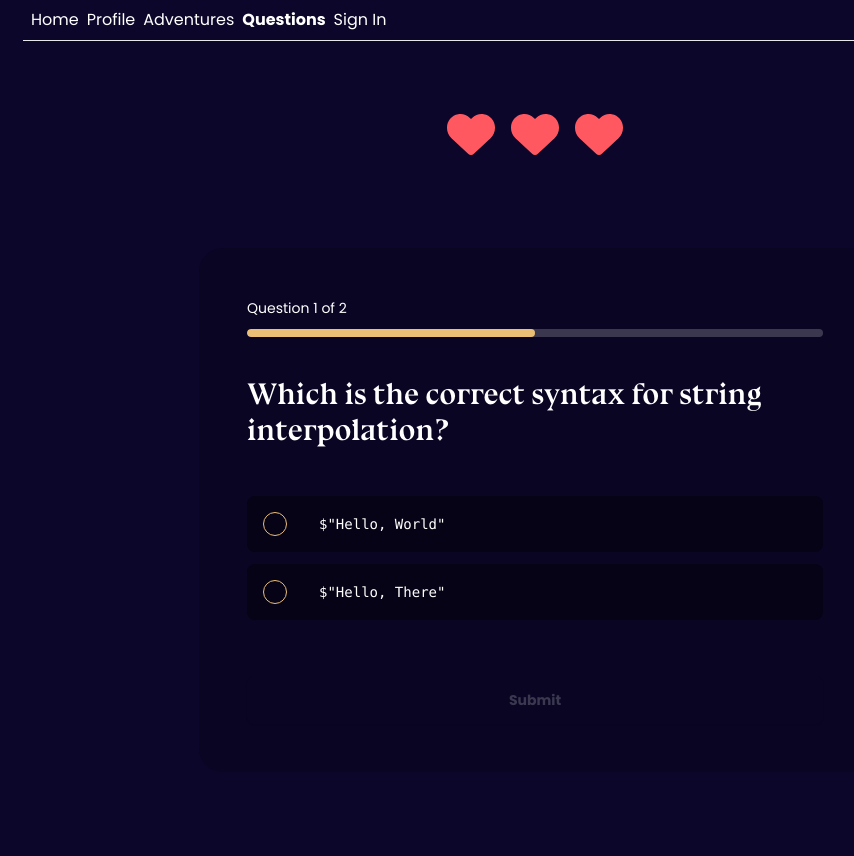
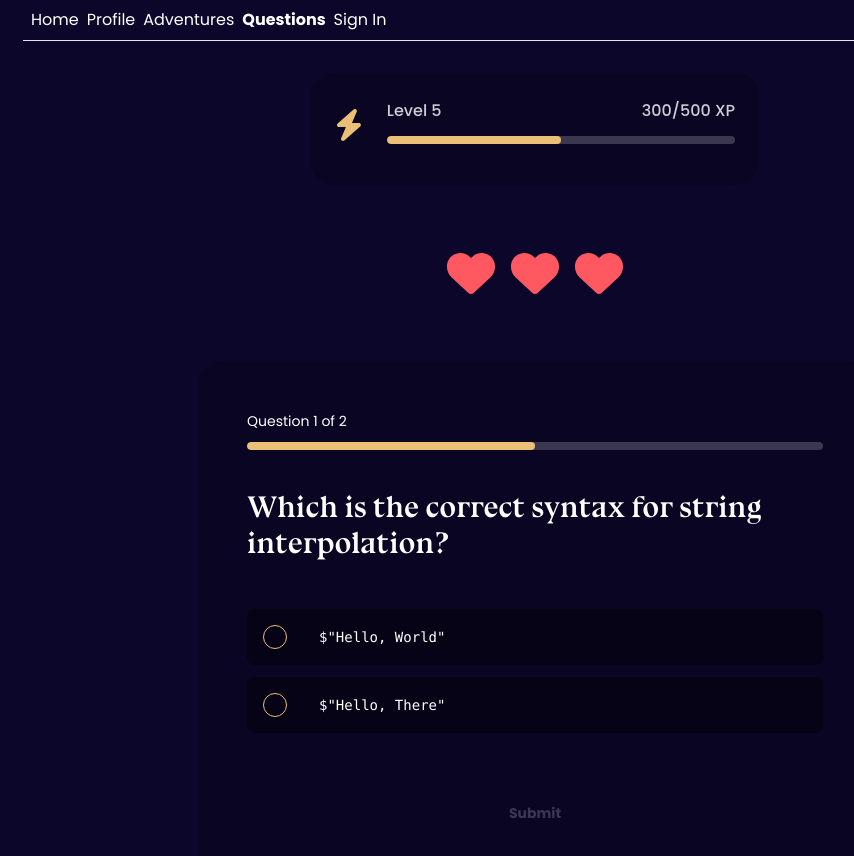
Before and after one commit to StefanStenStark/Codewarts, a React (Vite) app in the folder CWfront/: page /quiz in a window 1280 px wide. Shown: the top 856 px of the page, without its empty margins (105-959 px from the left). Built offline with nearby package versions, Linux system fonts and the light colour scheme; no server answers.

Commit message:
feat: add instant feedback & add completed/retry option

```diff
--- a/CWfront/src/routes/quiz.tsx
+++ b/CWfront/src/routes/quiz.tsx
@@ -1,7 +1,8 @@
-import {createFileRoute} from "@tanstack/react-router";
+import {createFileRoute, Link} from "@tanstack/react-router";
 import {useState} from "react";
 import {Question, Option} from "../data/types";
 import {fetchUser} from '../data/Api';
+import {toast} from 'react-toastify';
 
 const questions: Question[] = [
   {
@@ -58,37 +59,80 @@ function Quiz() {
   const handleSubmit = () => {
     if (selectedOption!.isCorrect) {
       if (isLastQuestion) {
-        handleFinish();
+        showCompletedModal();
         return;
       }
       // TODO: Increase user XP
+      toast.dismiss("quiz-feedback-wrong");
+      toast("Well done! You have gained +50 XP", {
+        toastId: "quiz-feedback-correct",
+        icon: () => "👏"
+      })
+
       const nextQuestion = questions[questionIndex + 1];
       setCurrentQuestion(nextQuestion);
       setSelectedOption(null);
       setIsSubmitted(false);
     } else {
-      // TODO: lose health
       if (heartsCount === 1) {
-        // TODO: handle retry
+        showRetryModal();
         return;
       }
+
+      toast.dismiss("quiz-feedback-correct");
+      toast(heartsCount === 2
+          ? "Not quite right. You have one heart left"
+          : "Not quite right. You lost a heart",
+        {
+          toastId: "quiz-feedback-wrong",
+          icon: () => "❌"
+        });
+
       setIsSubmitted(true);
       setHeartsCount(prev => prev - 1);
     }
   };
 
-  const handleFinish = () => {
+  const showCompletedModal = () => {
     // TOOD: Finish the quiz
-    alert("Quiz finished!");
+    (document.getElementById("quiz-complete-modal") as HTMLDialogElement).showModal();
+  };
+
+  const showRetryModal = () => {
+    (document.getElementById("quiz-failed-modal") as HTMLDialogElement).showModal();
+  }
+
+  const handleRetry = () => {
+    // Reset all state
+    setCurrentQuestion(questions[0]);
+    setSelectedOption(null);
+    setIsSubmitted(false);
+    setHeartsCount(user.maximumHearts);
   };
 
   return (
-    <main className="grid place-items-center h-screen p-6">
-      <div className="flex gap-4">
+    <>
+      <main className="h-screen p-6 pt-8 flex flex-col">
+        <div className="w-full max-w-md mx-auto bg-base-200 rounded-3xl p-6 pb-8 flex gap-6 items-center prose">
+          <BoltIcon/>
+          <div className="w-full">
+            <div className="flex justify-between font-medium">
+              <span>Level 5</span>
+              <span>300/500 XP</span>
+            </div>
+            <progress
+              className="progress progress-secondary"
+              value="50"
+              max="100"
+            ></progress>
+          </div>
+        </div>
+        <div className="grid place-items-center py-16 flex-1">
+          <div>
+            <div className="flex gap-4 justify-center">
               {Array(heartsCount).fill(0).map(_ => <HeartIcon/>)}
             </div>
-
-      <section className="max-w-2xl bg-base-200 rounded-3xl p-12">
+            <section className="max-w-2xl bg-base-200 rounded-3xl p-12 mt-16">
               <div>
           <span className="text-sm">
             Question {questionNumber} of {questions.length}
@@ -133,7 +177,37 @@ function Quiz() {
                 Submit
               </button>
             </section>
+          </div>
+        </div>
       </main>
+      <dialog id="quiz-complete-modal" className="modal">
+        <div className="modal-box p-8">
+          <div className="text-center p-6 prose">
+            <h3 className="font-serif font-bold text-3xl text-center">👏 Well done wizard!</h3>
+            <p>You have completed the quest. <br/> Press quit and start another quest!</p>
+          </div>
+          <div className="modal-action">
+            <form method="dialog">
+              <Link className="btn btn-primary" to="/adventures">Quit</Link>
+            </form>
+          </div>
+        </div>
+      </dialog>
+      <dialog id="quiz-failed-modal" className="modal">
+        <div className="modal-box p-8">
+          <div className="text-center p-6 prose">
+            <h3 className="font-serif font-bold text-3xl text-center">You have run out of hearts</h3>
+            <p>And such have failed the quest. <br/> Dare to retry?</p>
+          </div>
+          <div className="modal-action">
+            <form method="dialog">
+              <button className="btn btn-primary" onClick={handleRetry}>Retry</button>
+              <Link className="btn btn-primary ml-2" to="/adventures">Quit</Link>
+            </form>
+          </div>
+        </div>
+      </dialog>
+    </>
   );
 }
 
@@ -149,3 +223,15 @@ const HeartIcon = () => (
     84c-32.6-32.6-79-47.5-124.6-39.9C50.5 55.6 0 115.2 0 185.1v5.8c0 41.5 17.2 81.2 47.6 109.5z"/>
   </svg>
 );
+
+const BoltIcon = () => (
+  <svg
+    xmlns="http://www.w3.org/2000/svg"
+    className="fill-secondary"
+    width="32"
+    height="32"
+    viewBox="0 0 448 512">
+    <path
+      d="M349.4 44.6c5.9-13.7 1.5-29.7-10.6-38.5s-28.6-8-39.9 1.8l-256 224c-10 8.8-13.6 22.9-8.9 35.3S50.7 288 64 288l111.5 0L98.6 467.4c-5.9 13.7-1.5 29.7 10.6 38.5s28.6 8 39.9-1.8l256-224c10-8.8 13.6-22.9 8.9-35.3s-16.6-20.7-30-20.7l-111.5 0L349.4 44.6z"/>
+  </svg>
+);
```
Lines whose indentation alone changed are shown as unchanged.
